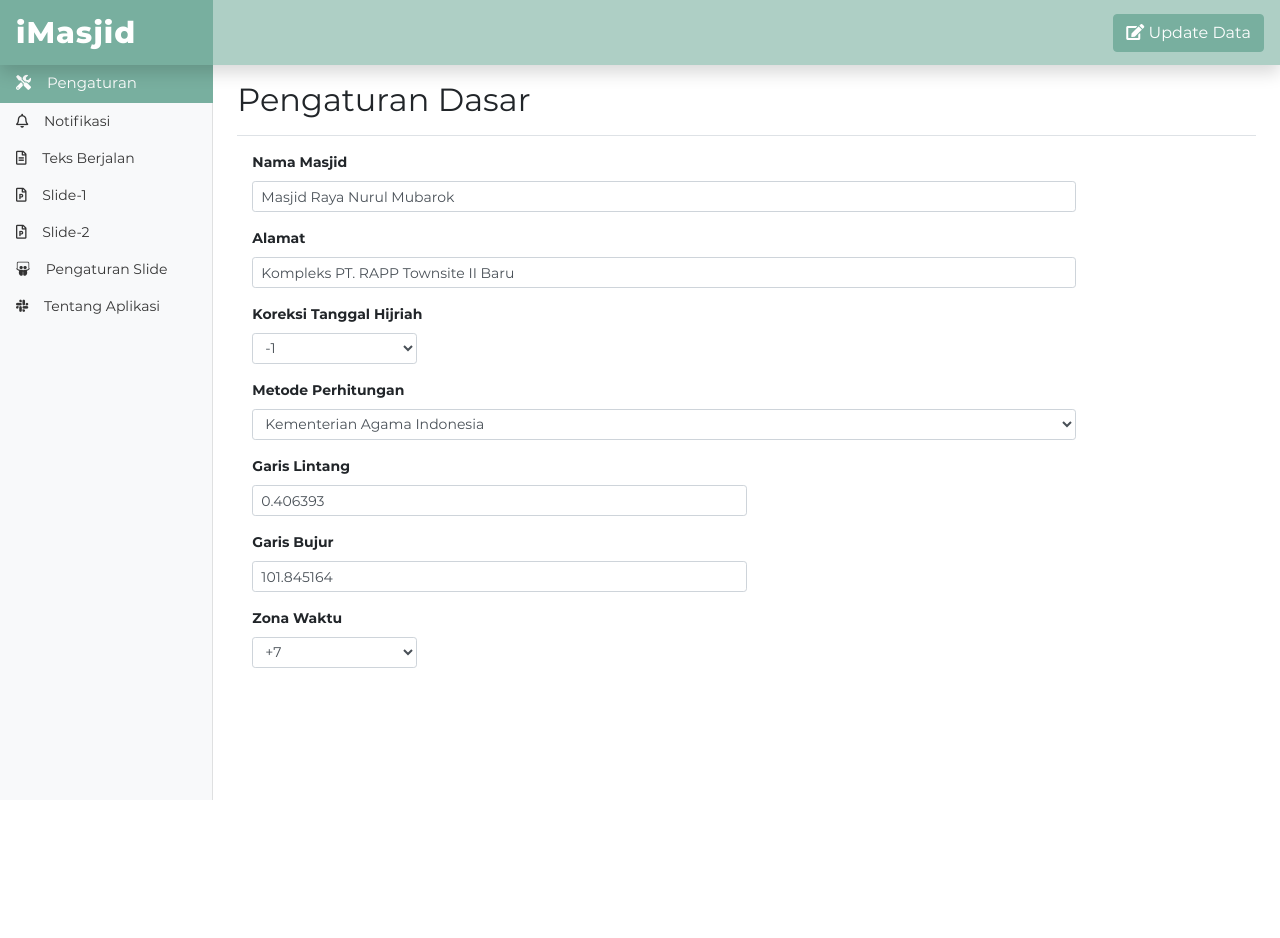
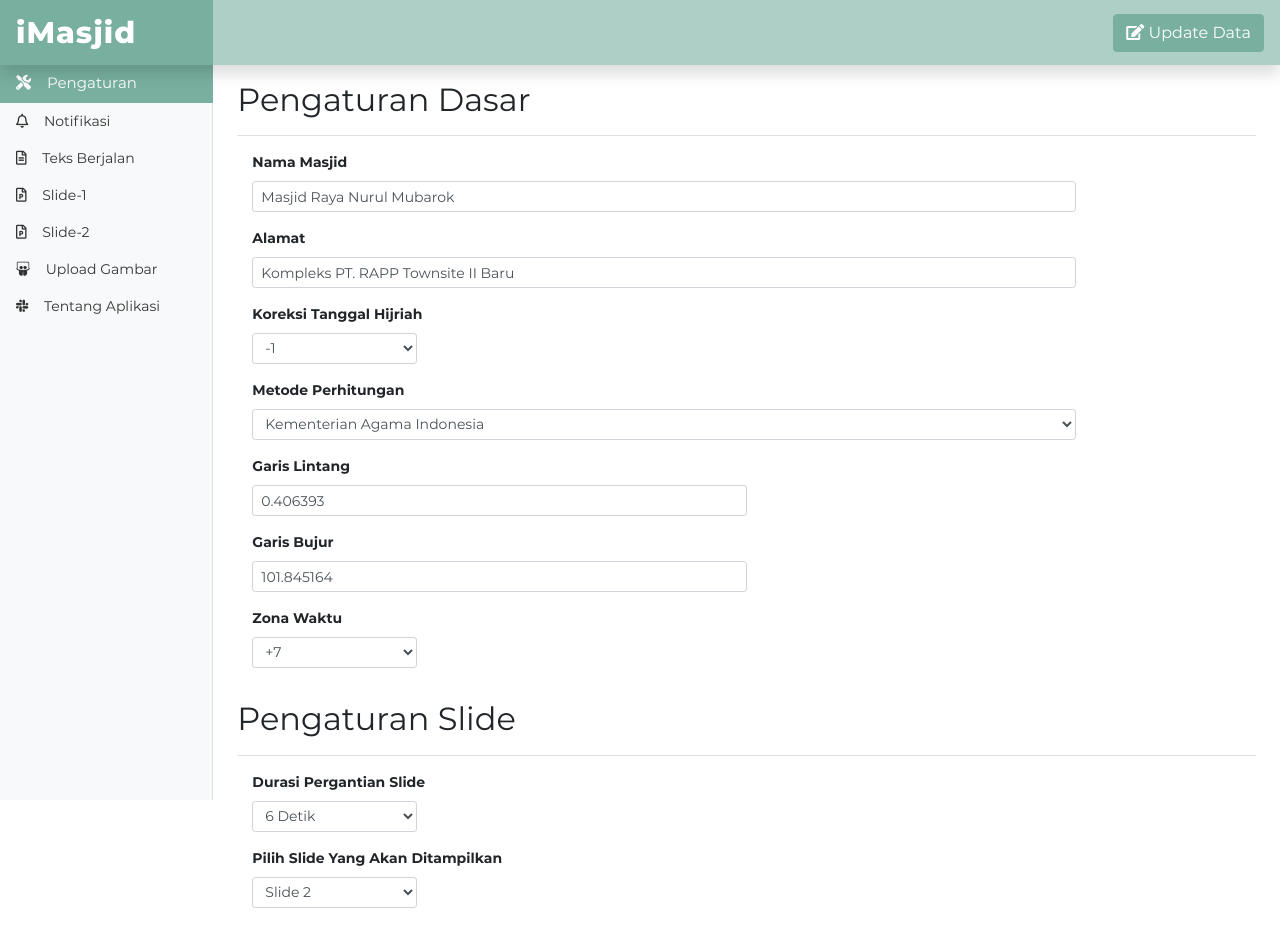
Before and after one commit to hendradwiputra/imasjid, a PHP site: page /settings/index.php in a window 1280 px wide. Before the commit the page ends 800 px from the top, so only its background shows below. Run offline with PHP 8.4, Linux system fonts and the light colour scheme; data comes from the database, SQL or seed files in the repository.

Commit message:
Add files via upload

```diff
--- a/settings/dashboard.php
+++ b/settings/dashboard.php
@@ -55,8 +55,8 @@
                                 </a>
                             </li>
                             <li class="nav-item">
-                                <a class="nav-link" id="list-atur-slide-list" data-toggle="list" href="#list-atur-slide" role="tab" aria-controls="atur-slide">
-                                <i class="fab fa-slideshare"></i> Pengaturan Slide
+                                <a class="nav-link" id="list-upload-list" data-toggle="list" href="#list-upload" role="tab" aria-controls="upload">
+                                <i class="fab fa-slideshare"></i> Upload Gambar
                                 </a>
                             </li>
                             <li class="nav-item">
@@ -75,20 +75,12 @@
                 <div class="tab-content" id="nav-tabContent">
 
                     <div class="tab-pane fade show active" id="list-pengaturan" role="tabpanel" aria-labelledby="list-pengaturan-list">
-                        <div class="d-flex justify-content-between flex-wrap flex-md-nowrap align-items-center pt-3 pb-2 mb-3 border-bottom">
-                            <h1 class="h2">Pengaturan Dasar</h1>
-                            <div class="btn-toolbar mb-2 mb-md-0">
-                                <div class="btn-group mr-2">
-                                    <input type="hidden" name="setting_id" id="setting_id" value="<?php echo $setting_id; ?>">
-                                </div>
-                            </div>
-                        </div>
                         <?php include("pengaturan.php") ?>
                     </div>
 
                     <div class="tab-pane fade" id="list-notifikasi" role="tabpanel" aria-labelledby="list-notifikasi-list">
                         <div class="d-flex justify-content-between flex-wrap flex-md-nowrap align-items-center pt-3 pb-2 mb-3 border-bottom">
-                            <h1 class="h2">Pengaturan Adzan, Iqomah & Informasi</h1>
+                            <h1 class="h2">Pengaturan Adzan & Iqomah</h1>
                         </div>
                         <?php include("notifikasi.php") ?>
                     </div>
@@ -133,11 +125,8 @@
                         </div>
                     </div>
 
-                    <div class="tab-pane fade" id="list-atur-slide" role="tabpanel" aria-labelledby="list-atur-slide-list">
-                        <div class="d-flex justify-content-between flex-wrap flex-md-nowrap align-items-center pt-3 pb-2 mb-3 border-bottom">
-                            <h1 class="h2">Pengaturan Slide</h1>
-                        </div>
-                        <?php include('pengaturan_slide.php'); ?>
+                    <div class="tab-pane fade" id="list-upload" role="tabpanel" aria-labelledby="list-upload-list">
+                        <?php include('view_images.php'); ?>
                     </div>
 
                     <div class="tab-pane fade" id="list-about" role="tabpanel" aria-labelledby="list-about-list">
--- a/settings/pengaturan.php
+++ b/settings/pengaturan.php
@@ -1,3 +1,12 @@
+<div class="d-flex justify-content-between flex-wrap flex-md-nowrap align-items-center pt-3 pb-2 mb-3 border-bottom">
+    <h1 class="h2">Pengaturan Dasar</h1>
+    <div class="btn-toolbar mb-2 mb-md-0">
+        <div class="btn-group mr-2">
+            <input type="hidden" name="setting_id" id="setting_id" value="<?php echo $setting_id; ?>">
+        </div>
+    </div>
+</div>
+
 <div class="col-md-12 order-md-1">
 
     <div class="form-group">
@@ -50,3 +59,33 @@
     </div>
 
 </div>
+
+
+<div class="d-flex justify-content-between flex-wrap flex-md-nowrap align-items-center pt-3 pb-2 mb-3 border-bottom">
+    <h1 class="h2">Pengaturan Slide</h1>
+</div>
+
+<div class="col-md-12 order-md-1">
+
+    <div class="form-group">
+        <label for="exampleFormControlSelect1">Durasi Pergantian Slide</label>
+        <select name="durasi_slide" id="durasi_slide" class="form-control form-control-sm col-md-2">
+            <option <?php if ($durasi_slide==6000) echo 'selected = "selected"'; ?> value="6000">6 Detik</option>
+            <option <?php if ($durasi_slide==9000) echo 'selected = "selected"'; ?> value="9000">9 Detik</option>
+            <option <?php if ($durasi_slide==12000) echo 'selected = "selected"'; ?> value="12000">12 Detik</option>
+            <option <?php if ($durasi_slide==15000) echo 'selected = "selected"'; ?> value="15000">15 Detik</option>
+            <option <?php if ($durasi_slide==18000) echo 'selected = "selected"'; ?> value="18000">18 Detik</option>
+            <option <?php if ($durasi_slide==21000) echo 'selected = "selected"'; ?> value="21000">21 Detik</option>
+        </select>
+    </div>
+
+    <div class="form-group">
+        <label for="exampleFormControlSelect1">Pilih Slide Yang Akan Ditampilkan</label>
+        <select name="slide_aktif" id="slide_aktif" class="form-control form-control-sm col-md-2">
+            <option <?php if ($slide_aktif==1) echo 'selected = "selected"'; ?> value="1">Slide 1</option>
+            <option <?php if ($slide_aktif==2) echo 'selected = "selected"'; ?> value="2">Slide 2</option>
+            <option <?php if ($slide_aktif==3) echo 'selected = "selected"'; ?> value="3">Slide 1 & Slide 2</option>
+        </select>
+    </div>
+
+</div>
--- /dev/null
+++ b/settings/view_images.php
@@ -0,0 +1,21 @@
+<div class="accordion" id="accordionExample">
+    <div id="headingOne">
+        <div class="d-flex justify-content-between flex-wrap flex-md-nowrap align-items-center pt-3 pb-2 mb-3 border-bottom" data-toggle="collapse" data-target="#collapseOne" aria-expanded="true" aria-controls="collapseOne">
+            <h1 class="h2">Slide-1</h1>
+        </div>
+    </div>
+    <div id="collapseOne" class="collapse show" aria-labelledby="headingOne" data-parent="#accordionExample">
+        item1
+    </div>
+
+
+    <div id="headingTwo">
+        <div class="d-flex justify-content-between flex-wrap flex-md-nowrap align-items-center pt-3 pb-2 mb-3 border-bottom" data-toggle="collapse" data-target="#collapseTwo" aria-expanded="false" aria-controls="collapseTwo">
+            <h1 class="h2">Slide-2</h1>
+        </div>
+    </div>
+    <div id="collapseTwo" class="collapse" aria-labelledby="headingTwo" data-parent="#accordionExample">
+        item2
+    </div>
+
+</div>
```
Also changed, not shown: settings/display.php (line endings or trailing spaces).
